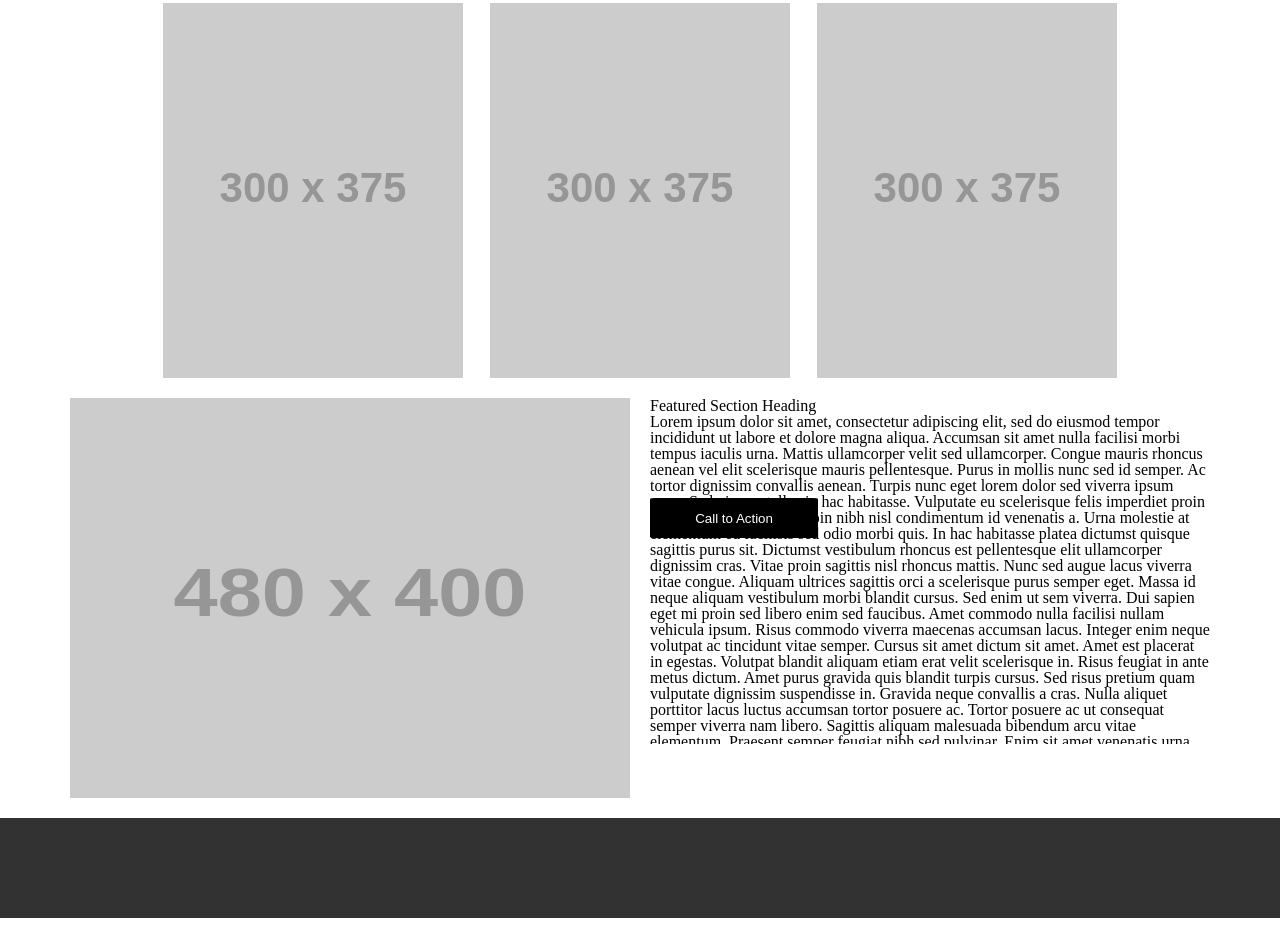
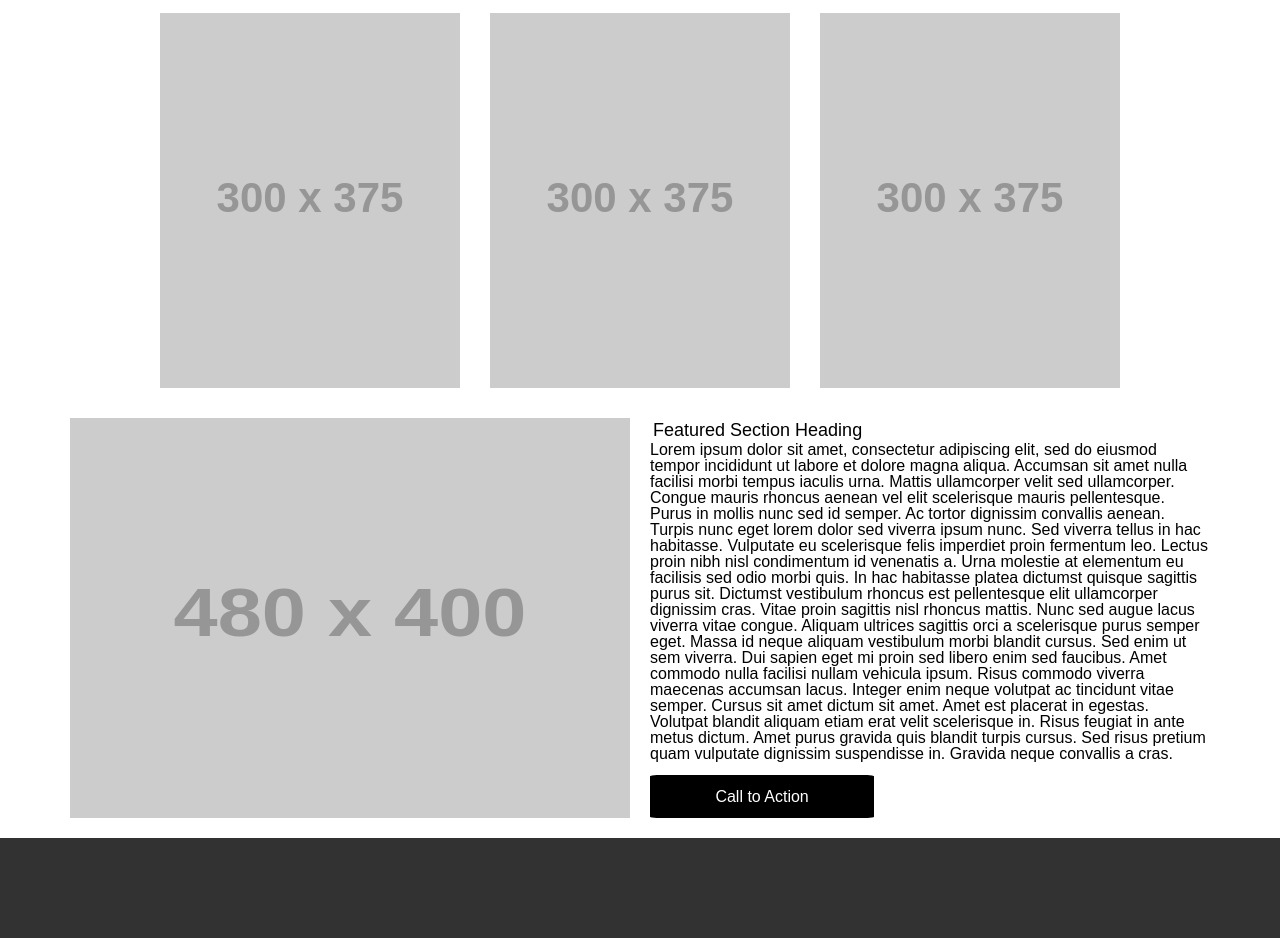
Before and after one commit to charriaga/wireframe-exercise, a plain HTML site: page index.html in a window 1280 px wide. Shown: the part 580-1518 px from the top of the page. Drawn offline with Linux system fonts and the light colour scheme; placeholder pictures from the web are drawn by us.

Commit message:
finished styling

```diff
--- a/index.html
+++ b/index.html
@@ -51,7 +51,7 @@
         </section>
     </main>
     <footer>
-        <div></div>
+        <div class="footer"></div>
     </footer>
 </body>
 </html>
--- a/style.css
+++ b/style.css
@@ -23,12 +23,12 @@ main {
     display: flex;
     flex-direction: column;
     align-items: center;
-    gap: 20px;
+    gap: 30px;
 }
 
 .three {
     display: flex;
-    gap: 3%;
+    gap: 30px;
     justify-content: center;
 }
 
@@ -50,25 +50,40 @@ article {
     flex-direction: column;
     flex: 1;
     height: 400px;
-    gap: 10;
+    gap: 3px;
+}
+
+article p, h4, button, nav {
+    font-family: sans-serif;
 }
 
 article p {
     display: flex;
-    height: 330px;
+    height: 320px;
     overflow: scroll;
     margin-bottom: 10px;
 }
 
+h4 {
+    font-size: large;
+    margin: 3px;
+}
+
 article button {
-    width: 30%;
-    height: 10%;
+    width: 40%;
+    height: 20%;
     border-radius: 3%;
     background-color: black;
+    transition: button 350ms ease;
     color: white;
     border: none;
+    font-size: medium;
 }
 
-div {
+button:hover {
+    background-color: lightgray;
+    color: rgb(0, 0, 0);
+}
+.footer {
     height: 100px;
 }
```
